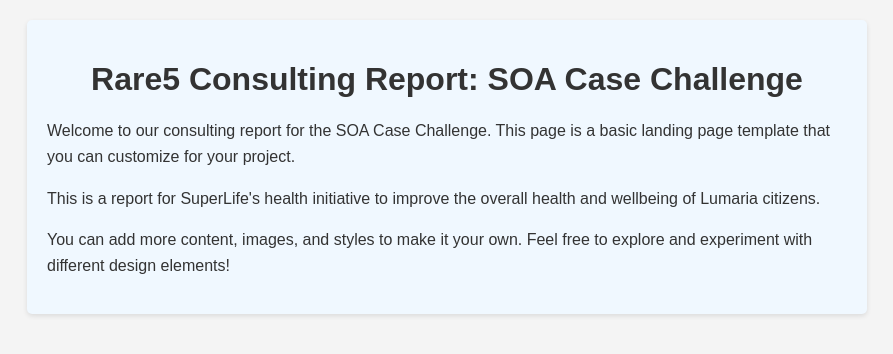
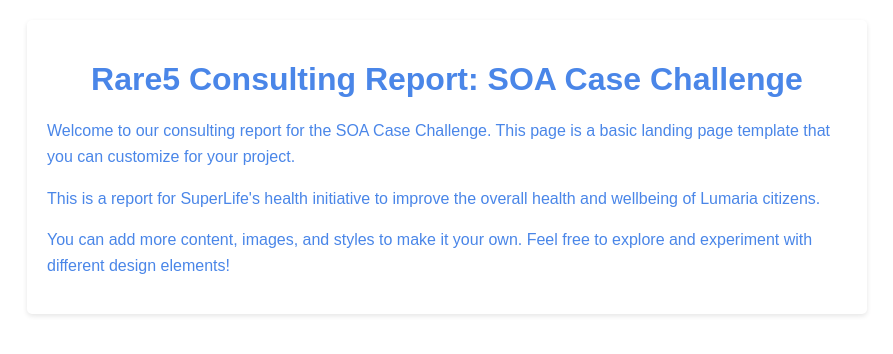
Before and after one commit to celia1901/Rare5, a plain HTML site: page index.html in a window 1280 px wide. Shown: the whole page, without its empty margins (193-1086 px from the left). Drawn offline with Linux system fonts and the light colour scheme.

Commit message:
Update index.html

```diff
--- a/index.html
+++ b/index.html
@@ -7,24 +7,23 @@
             font-family: Arial, sans-serif;
             margin: 0;
             padding: 0;
-            background-color: #f4f4f4;
+            background-color: #ffffff; /* White background */
+            color: #4a86e8; /* Text color */
         }
         .container {
             max-width: 800px;
             margin: 20px auto;
             padding: 20px;
-            background-color: #f0f8ff; /* Baby blue color */
+            background-color: #ffffff; /* White background */
             border-radius: 5px;
             box-shadow: 0 2px 5px rgba(0, 0, 0, 0.1);
         }
         h1 {
             text-align: center;
             margin-bottom: 20px;
-            color: #333; /* Dark gray color */
         }
         p {
             line-height: 1.6;
-            color: #333; /* Dark gray color */
         }
     </style>
 </head>
```
